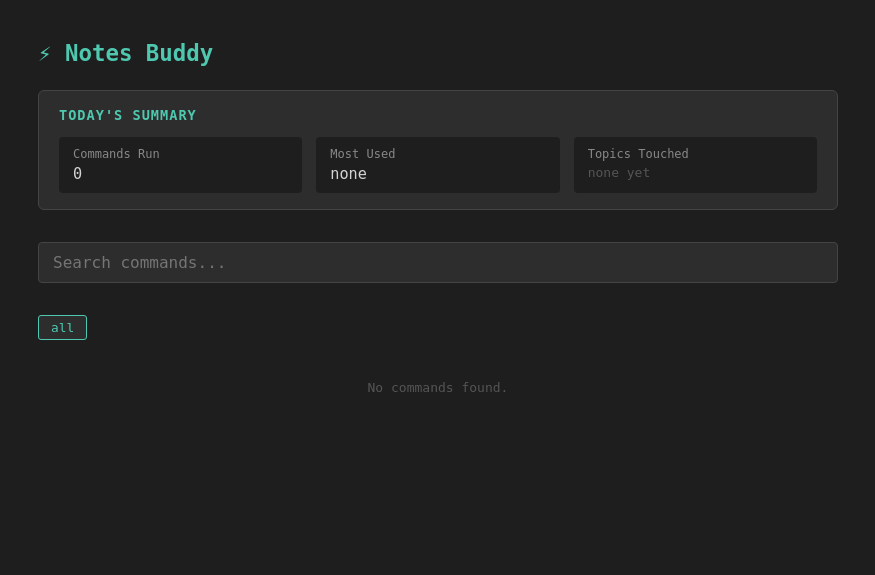
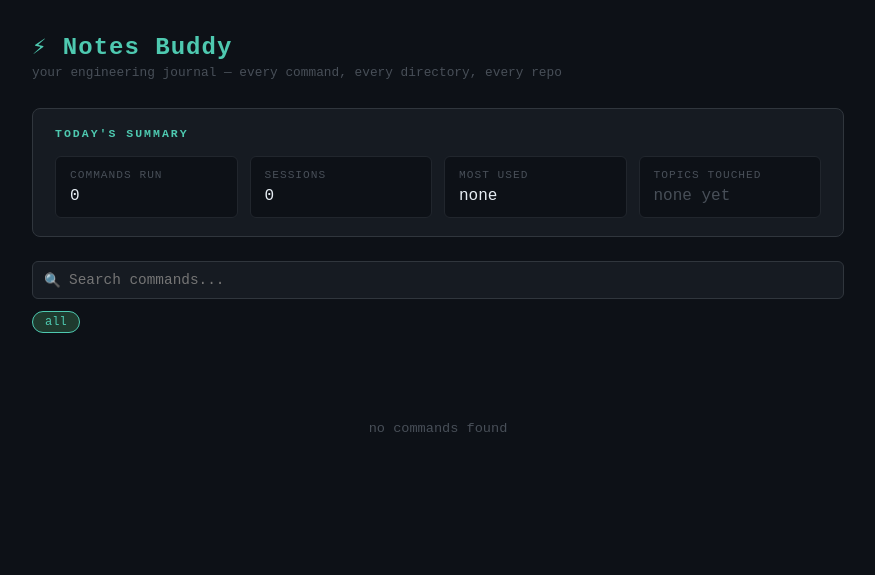
Before and after one commit to Mojojojo0222/notes_buddy, a Spring Boot app: page / in a window 1280 px wide. Shown: the top 575 px of the page, without its empty margins (202-1077 px from the left). Run offline with Spring Boot 4, Linux system fonts and the light colour scheme; data that the repository does not hold is empty.

Commit message:
Day 7: PostgreSQL migration + session detection + UI overhaul

```diff
--- a/src/main/java/com/notesbuddy/controller/CommandController.java
+++ b/src/main/java/com/notesbuddy/controller/CommandController.java
@@ -3,6 +3,7 @@ package com.notesbuddy.controller;
 import com.notesbuddy.model.Command;
 import com.notesbuddy.repository.CommandRepository;
 import com.notesbuddy.service.SummaryService;
+import com.notesbuddy.service.SessionService;
 import org.springframework.data.domain.Sort;
 import org.springframework.web.bind.annotation.GetMapping;
 import org.springframework.web.bind.annotation.RestController;
@@ -15,10 +16,12 @@ public class CommandController {
 
     private final CommandRepository repo;
     private final SummaryService summaryService;
+    private final SessionService sessionService;
 
-    public CommandController(CommandRepository repo, SummaryService summaryService) {
-        this.repo = repo;
+    public CommandController(CommandRepository repo, SummaryService summaryService, SessionService sessionService) {
+        this.repo           = repo;
         this.summaryService = summaryService;
+        this.sessionService = sessionService;
     }
 
     @GetMapping("/commands/all")
@@ -30,4 +33,9 @@ public class CommandController {
     public Map<String, Object> summary() {
         return summaryService.getDailySummary();
     }
+
+    @GetMapping("/sessions")
+    public List<Map<String, Object>> sessions() {
+        return sessionService.getSessionsWithCommands();
+    }
 }
--- a/src/main/java/com/notesbuddy/model/Command.java
+++ b/src/main/java/com/notesbuddy/model/Command.java
@@ -32,4 +32,5 @@ public class Command {
     public String getWorkingDir() { return workingDir; }
     public String getRepoName() { return repoName; }
     public LocalDateTime getSavedAt() { return savedAt; }
+    public void setSavedAt(LocalDateTime savedAt) { this.savedAt = savedAt; }
 }
--- a/src/main/java/com/notesbuddy/repository/CommandRepository.java
+++ b/src/main/java/com/notesbuddy/repository/CommandRepository.java
@@ -2,6 +2,8 @@ package com.notesbuddy.repository;
 
 import com.notesbuddy.model.Command;
 import org.springframework.data.jpa.repository.JpaRepository;
+import java.util.List;
 
 public interface CommandRepository extends JpaRepository<Command, Long> {
+    List<Command> findAllByOrderBySavedAtAsc();
 }
--- /dev/null
+++ b/src/main/java/com/notesbuddy/repository/SessionRepository.java
@@ -0,0 +1,6 @@
+package com.notesbuddy.repository;
+
+import com.notesbuddy.model.Session;
+import org.springframework.data.jpa.repository.JpaRepository;
+
+public interface SessionRepository extends JpaRepository<Session, Long> {}
--- a/src/main/resources/static/index.html
+++ b/src/main/resources/static/index.html
@@ -4,163 +4,181 @@
     <meta charset="UTF-8">
     <title>Notes Buddy</title>
     <style>
+        * { box-sizing: border-box; margin: 0; padding: 0; }
+
         body {
-            font-family: monospace;
-            background: #1e1e1e;
-            color: #d4d4d4;
-            max-width: 800px;
-            margin: 40px auto;
-            padding: 0 20px;
+            font-family: 'Courier New', monospace;
+            background: #0d1117;
+            color: #c9d1d9;
+            max-width: 860px;
+            margin: 0 auto;
+            padding: 32px 24px 80px;
         }
 
-        h1 {
-            color: #4ec9b0;
-            font-size: 1.4rem;
+        .header { margin-bottom: 28px; }
+        .header h1 { color: #4ec9b0; font-size: 1.5rem; font-weight: bold; letter-spacing: 1px; }
+        .header p  { color: #484f58; font-size: 0.8rem; margin-top: 4px; }
+
+        /* ── Summary ── */
+        .summary-box {
+            background: #161b22;
+            border: 1px solid #30363d;
+            border-radius: 8px;
+            padding: 18px 22px;
             margin-bottom: 24px;
         }
-
-        input {
-            width: 100%;
-            padding: 10px 14px;
-            background: #2d2d2d;
-            border: 1px solid #444;
-            color: #d4d4d4;
-            font-family: monospace;
-            font-size: 1rem;
-            border-radius: 4px;
-            box-sizing: border-box;
-            margin-bottom: 32px;
-            outline: none;
-        }
-
-        input:focus {
-            border-color: #4ec9b0;
-        }
-
-        .date-group {
-            margin-bottom: 28px;
-        }
-
-        .date-label {
-            color: #888;
-            font-size: 0.8rem;
-            text-transform: uppercase;
-            letter-spacing: 1px;
-            margin-bottom: 10px;
-            border-bottom: 1px solid #333;
-            padding-bottom: 6px;
-        }
-
-        .command-row {
-            display: flex;
-            flex-direction: column;
-            padding: 8px 0;
-            border-bottom: 1px solid #2a2a2a;
-        }
-
-        .command-top {
-            display: flex;
-            gap: 20px;
-        }
-
-        .time {
-            color: #888;
-            min-width: 55px;
-            font-size: 0.85rem;
-            padding-top: 1px;
-        }
-
-        .text {
-            color: #9cdcfe;
-        }
-
-        .workdir {
-            color: #555;
-            font-size: 0.78rem;
-            margin-left: 75px;  /* aligns under the command text, past the time column */
-            margin-top: 2px;
-        }
-
-        .summary-box {
-            background: #2d2d2d;
-            border: 1px solid #444;
-            border-radius: 6px;
-            padding: 16px 20px;
-            margin-bottom: 32px;
-        }
-
         .summary-box h2 {
             color: #4ec9b0;
-            font-size: 0.85rem;
+            font-size: 0.72rem;
             text-transform: uppercase;
-            letter-spacing: 1px;
-            margin: 0 0 14px 0;
+            letter-spacing: 2px;
+            margin-bottom: 16px;
         }
-
         .summary-grid {
             display: grid;
             grid-template-columns: repeat(auto-fit, minmax(160px, 1fr));
-            gap: 14px;
+            gap: 12px;
+        }
+        .stat {
+            background: #0d1117;
+            border: 1px solid #21262d;
+            border-radius: 6px;
+            padding: 12px 14px;
+        }
+        .stat-label { color: #484f58; font-size: 0.7rem; text-transform: uppercase; letter-spacing: 1px; margin-bottom: 6px; }
+        .stat-value { color: #e6edf3; font-size: 1rem; }
+        .topics     { display: flex; flex-wrap: wrap; gap: 5px; margin-top: 2px; }
+        .topic-tag  { background: #1f3a2e; color: #4ec9b0; border: 1px solid #2ea04326; padding: 2px 8px; border-radius: 12px; font-size: 0.72rem; }
+
+        /* ── Search + Filters ── */
+        .search-wrap { position: relative; margin-bottom: 12px; }
+        .search-wrap input {
+            width: 100%;
+            padding: 10px 14px 10px 36px;
+            background: #161b22;
+            border: 1px solid #30363d;
+            color: #c9d1d9;
+            font-family: 'Courier New', monospace;
+            font-size: 0.9rem;
+            border-radius: 6px;
+            outline: none;
+            transition: border-color 0.15s;
+        }
+        .search-wrap input:focus { border-color: #4ec9b0; }
+        .search-icon { position: absolute; left: 12px; top: 50%; transform: translateY(-50%); color: #484f58; font-size: 0.85rem; pointer-events: none; }
+
+        .filters { display: flex; flex-wrap: wrap; gap: 6px; margin-bottom: 28px; }
+        .filter-btn {
+            background: #161b22;
+            border: 1px solid #30363d;
+            color: #484f58;
+            font-family: 'Courier New', monospace;
+            font-size: 0.75rem;
+            padding: 3px 12px;
+            border-radius: 12px;
+            cursor: pointer;
+            transition: all 0.15s;
+        }
+        .filter-btn:hover  { border-color: #4ec9b0; color: #4ec9b0; }
+        .filter-btn.active { background: #1f3a2e; border-color: #4ec9b0; color: #4ec9b0; }
+
+        /* ── Session Card ── */
+        .session-card {
+            background: #161b22;
+            border: 1px solid #21262d;
+            border-radius: 8px;
+            margin-bottom: 16px;
+            overflow: hidden;
         }
 
-        .stat {
-            background: #1e1e1e;
-            border-radius: 4px;
-            padding: 10px 14px;
+        .session-header {
+            display: flex;
+            align-items: center;
+            justify-content: space-between;
+            padding: 14px 18px;
+            cursor: pointer;
+            user-select: none;
+            border-bottom: 1px solid #21262d;
+            transition: background 0.15s;
+        }
+        .session-header:hover { background: #1c2128; }
+
+        .session-left { display: flex; flex-direction: column; gap: 6px; }
+
+        .session-time {
+            color: #e6edf3;
+            font-size: 0.85rem;
         }
 
-        .stat-label {
-            color: #888;
-            font-size: 0.75rem;
-            margin-bottom: 4px;
+        .session-meta {
+            display: flex;
+            align-items: center;
+            gap: 12px;
+            flex-wrap: wrap;
         }
 
-        .stat-value {
-            color: #d4d4d4;
-            font-size: 0.95rem;
+        .session-stat {
+            color: #484f58;
+            font-size: 0.72rem;
         }
 
-        .topics {
-            display: flex;
-            flex-wrap: wrap;
-            gap: 6px;
-            margin-top: 4px;
+        .session-cats { display: flex; gap: 5px; flex-wrap: wrap; }
+
+        .session-toggle {
+            color: #484f58;
+            font-size: 0.8rem;
+            transition: transform 0.2s;
         }
+        .session-toggle.open { transform: rotate(180deg); }
 
-        .filters {
-            display: flex;
-            flex-wrap: wrap;
-            gap: 8px;
-            margin-bottom: 24px;
+        /* ── Command Row ── */
+        .session-commands { display: none; }
+        .session-commands.open { display: block; }
+
+        .command-row {
+            display: grid;
+            grid-template-columns: 52px 1fr;
+            gap: 0 16px;
+            padding: 9px 18px;
+            border-bottom: 1px solid #0d1117;
         }
+        .command-row:last-child { border-bottom: none; }
+        .command-row:hover { background: #1c2128; }
 
-        .filter-btn {
-            background: #2d2d2d;
-            border: 1px solid #444;
-            color: #888;
-            font-family: monospace;
-            font-size: 0.8rem;
-            padding: 4px 12px;
-            border-radius: 3px;
-            cursor: pointer;
-        }
+        .time { color: #484f58; font-size: 0.78rem; padding-top: 2px; white-space: nowrap; }
 
-        /* active = teal border + teal text */
-        .filter-btn.active {
-            border-color: #4ec9b0;
-            color: #4ec9b0;
-        }
+        .command-body  { display: flex; flex-direction: column; gap: 4px; min-width: 0; }
+        .command-main  { display: flex; align-items: center; gap: 10px; flex-wrap: wrap; }
+        .cmd-text      { color: #79c0ff; font-size: 0.88rem; word-break: break-all; }
 
-        .empty {
-            color: #555;
-            margin-top: 40px;
-            text-align: center;
-        }
+        .cat-badge      { font-size: 0.65rem; padding: 1px 7px; border-radius: 10px; white-space: nowrap; flex-shrink: 0; }
+        .cat-git        { background: #1a2e1a; color: #56d364; border: 1px solid #2ea04326; }
+        .cat-docker     { background: #0d2137; color: #58a6ff; border: 1px solid #1f6feb26; }
+        .cat-kubernetes { background: #1a1a2e; color: #a5a0ff; border: 1px solid #6e40c926; }
+        .cat-terraform  { background: #2e1a2e; color: #d2a8ff; border: 1px solid #8957e526; }
+        .cat-build      { background: #2e2a0d; color: #e3b341; border: 1px solid #9e6a0326; }
+        .cat-files      { background: #1a1a1a; color: #8b949e; border: 1px solid #30363d; }
+        .cat-network    { background: #2e1a1a; color: #ffa198; border: 1px solid #da363326; }
+        .cat-editor     { background: #1a2a2e; color: #76e3ea; border: 1px solid #1b7c8326; }
+        .cat-other      { background: #1a1a1a; color: #6e7681; border: 1px solid #21262d; }
+
+        .meta-row  { display: flex; gap: 14px; flex-wrap: wrap; }
+        .meta-item { color: #484f58; font-size: 0.72rem; display: flex; align-items: center; gap: 4px; }
+        .meta-item span { color: #6e7681; }
+
+        .empty { color: #484f58; text-align: center; padding: 60px 0; font-size: 0.85rem; }
+
+        ::-webkit-scrollbar { width: 6px; }
+        ::-webkit-scrollbar-track { background: #0d1117; }
+        ::-webkit-scrollbar-thumb { background: #30363d; border-radius: 3px; }
     </style>
 </head>
 <body>
 
-<h1>⚡ Notes Buddy</h1>
+<div class="header">
+    <h1>⚡ Notes Buddy</h1>
+    <p>your engineering journal — every command, every directory, every repo</p>
+</div>
 
 <div class="summary-box">
     <h2>Today's Summary</h2>
@@ -168,6 +186,10 @@
         <div class="stat">
             <div class="stat-label">Commands Run</div>
             <div class="stat-value" id="totalCommands">—</div>
+        </div>
+        <div class="stat">
+            <div class="stat-label">Sessions</div>
+            <div class="stat-value" id="totalSessions">—</div>
         </div>
         <div class="stat">
             <div class="stat-label">Most Used</div>
@@ -180,147 +202,167 @@
     </div>
 </div>
 
-<input type="text" id="search" placeholder="Search commands..." oninput="applyFilters()" />
+<div class="search-wrap">
+    <span class="search-icon">🔍</span>
+    <input type="text" id="search" placeholder="Search commands..." oninput="applyFilters()" />
+</div>
 
 <div class="filters" id="filters"></div>
 
 <div id="output"></div>
 
 <script>
-    let allCommands = [];
-    let activeFilters = new Set(); // tracks which category buttons are active
+    let allSessions = [];
+    let activeFilters = new Set();
 
     async function load() {
-        const res = await fetch('/commands/all');
-        allCommands = await res.json();
-        buildFilterButtons(); // build buttons from actual categories in data
-        applyFilters();       // render with current filter state
-        loadSummary();
-    }
+        const [sessRes, sumRes] = await Promise.all([fetch('/sessions'), fetch('/summary')]);
+        allSessions = await sessRes.json();
+        const summary = await sumRes.json();
 
-    function buildFilterButtons() {
-        // collect every unique category present in loaded commands
-        const categories = [...new Set(allCommands.map(c => c.category).filter(Boolean))].sort();
+        document.getElementById('totalCommands').textContent = summary.totalCommands;
+        document.getElementById('mostUsed').textContent      = summary.mostUsed;
 
-        const filtersEl = document.getElementById('filters');
+        // count today's sessions
+        const today = new Date().toLocaleDateString('en-CA');
+        const todaySessions = allSessions.filter(s => {
+            return new Date(s.startTime).toLocaleDateString('en-CA') === today;
+        });
+        document.getElementById('totalSessions').textContent = todaySessions.length;
 
-        // "all" button clears every active filter — always shown first
-        const clearBtn = `<button class="filter-btn ${activeFilters.size === 0 ? 'active' : ''}" onclick="clearFilters()">all</button>`;
+        const topicsEl = document.getElementById('topics');
+        topicsEl.innerHTML = summary.topicsTouched.length
+            ? summary.topicsTouched.map(t => `<span class="topic-tag">${escapeHtml(t)}</span>`).join('')
+            : '<span style="color:#484f58">none yet</span>';
 
-        const catBtns = categories.map(cat => {
-            const isActive = activeFilters.has(cat);
-            return `<button class="filter-btn ${isActive ? 'active' : ''}" onclick="toggleFilter('${cat}')">${cat}</button>`;
-        }).join('');
-
-        filtersEl.innerHTML = clearBtn + catBtns;
-    }
-
-    function clearFilters() {
-        activeFilters.clear();  // empty the Set — size becomes 0 → applyFilters shows everything
         buildFilterButtons();
         applyFilters();
     }
 
-    function toggleFilter(category) {
-        // if already active → remove it (deselect), else add it
-        if (activeFilters.has(category)) {
-            activeFilters.delete(category);
-        } else {
-            activeFilters.add(category);
-        }
-        buildFilterButtons(); // re-render buttons so active state updates
-        applyFilters();
+    function buildFilterButtons() {
+        const cats = new Set();
+        allSessions.forEach(s => (s.categories || []).forEach(c => cats.add(c)));
+        const sorted = [...cats].sort();
+
+        const filtersEl = document.getElementById('filters');
+        const clearBtn  = `<button class="filter-btn ${activeFilters.size === 0 ? 'active' : ''}" onclick="clearFilters()">all</button>`;
+        const catBtns   = sorted.map(cat =>
+            `<button class="filter-btn ${activeFilters.has(cat) ? 'active' : ''}" onclick="toggleFilter('${cat}')">${cat}</button>`
+        ).join('');
+        filtersEl.innerHTML = clearBtn + catBtns;
     }
 
-    // single source of truth for filtering — always combines search + category filters
+    function clearFilters()       { activeFilters.clear(); buildFilterButtons(); applyFilters(); }
+    function toggleFilter(cat)    { activeFilters.has(cat) ? activeFilters.delete(cat) : activeFilters.add(cat); buildFilterButtons(); applyFilters(); }
+
     function applyFilters() {
         const query = document.getElementById('search').value.toLowerCase();
 
-        const filtered = allCommands.filter(c => {
-            const matchesSearch = c.text.toLowerCase().includes(query);
-            // if no filters active → show all, else command must match one of active filters
-            const matchesCategory = activeFilters.size === 0 || activeFilters.has(c.category);
-            return matchesSearch && matchesCategory;
-        });
+        const filtered = allSessions.map(session => {
+            // filter commands inside session by search + category
+            const cmds = session.commands.filter(c => {
+                const matchSearch = c.text.toLowerCase().includes(query);
+                const matchCat    = activeFilters.size === 0 || activeFilters.has(c.category);
+                return matchSearch && matchCat;
+            });
+            return { ...session, commands: cmds };
+        }).filter(s => s.commands.length > 0);
 
         render(filtered);
     }
 
-    async function loadSummary() {
-        const res = await fetch('/summary');
-        const data = await res.json();
-
-        document.getElementById('totalCommands').textContent = data.totalCommands;
-        document.getElementById('mostUsed').textContent = data.mostUsed;
-
-        const topicsEl = document.getElementById('topics');
-        topicsEl.innerHTML = data.topicsTouched.length
-            ? data.topicsTouched.map(t => `<span class="topic-tag">${t}</span>`).join('')
-            : '<span style="color:#555">none yet</span>';
-    }
-
-
-
-    function render(commands) {
+    function render(sessions) {
         const output = document.getElementById('output');
 
-        if (commands.length === 0) {
-            output.innerHTML = '<div class="empty">No commands found.</div>';
+        if (sessions.length === 0) {
+            output.innerHTML = '<div class="empty">no commands found</div>';
             return;
         }
 
-        // group commands by date
-        const groups = {};
-        for (const cmd of commands) {
-            const date = cmd.savedAt.split('T')[0]; // "2026-06-27T01:02" → "2026-06-27"
-            if (!groups[date]) groups[date] = [];
-            groups[date].push(cmd);
-        }
+        let html = '';
+        sessions.forEach((session, idx) => {
+            const start    = new Date(session.startTime);
+            const end      = new Date(session.endTime);
+            const startStr = fmt(start);
+            const endStr   = fmt(end);
+            const dur      = formatDuration(session.durationMins);
+            const dateStr  = start.toLocaleDateString('en-US', { weekday: 'short', month: 'short', day: 'numeric' });
 
-        let html = '';
-        // show newest date first
-        for (const date of Object.keys(groups).sort().reverse()) {
-            html += `<div class="date-group">`;
-            html += `<div class="date-label">${formatDate(date)}</div>`;
+            const catBadges = (session.categories || [])
+                .map(c => `<span class="cat-badge cat-${c}">${c}</span>`).join('');
 
-            // show newest command first within each day
-            for (const cmd of groups[date].reverse()) {
-                const time = cmd.savedAt.split('T')[1].substring(0, 5);
-                const dir = cmd.workingDir && cmd.workingDir !== 'unknown'
-                    ? `<div class="workdir">📁 ${escapeHtml(cmd.workingDir)}</div>`
-                    : '';
-                const repo = cmd.repoName && cmd.repoName !== 'none'
-                    ? `<div class="workdir">🔀 ${escapeHtml(cmd.repoName)}</div>`
-                    : '';
+            html += `
+            <div class="session-card">
+                <div class="session-header" onclick="toggleSession(${idx})">
+                    <div class="session-left">
+                        <div class="session-time">${dateStr} &nbsp;·&nbsp; ${startStr} → ${endStr} &nbsp;·&nbsp; ${dur}</div>
+                        <div class="session-meta">
+                            <span class="session-stat">${session.commands.length} commands</span>
+                            <div class="session-cats">${catBadges}</div>
+                        </div>
+                    </div>
+                    <span class="session-toggle" id="toggle-${idx}">▼</span>
+                </div>
+                <div class="session-commands" id="cmds-${idx}">`;
+
+            for (const cmd of session.commands) {
+                const t     = fmt(new Date(cmd.savedAt));
+                const cat   = cmd.category || 'other';
+                const badge = `<span class="cat-badge cat-${cat}">${cat}</span>`;
+
+                const dirPart  = cmd.workingDir && cmd.workingDir !== 'unknown'
+                    ? `<span class="meta-item">📁 <span>${escapeHtml(cmd.workingDir)}</span></span>` : '';
+                const repoPart = cmd.repoName && cmd.repoName !== 'none'
+                    ? `<span class="meta-item">🔀 <span>${escapeHtml(cmd.repoName)}</span></span>` : '';
+                const metaRow  = (dirPart || repoPart) ? `<div class="meta-row">${dirPart}${repoPart}</div>` : '';
+
                 html += `
-                    <div class="command-row">
-                        <div class="command-top">
-                            <span class="time">${time}</span>
-                            <span class="text">${escapeHtml(cmd.text)}</span>
+                <div class="command-row">
+                    <span class="time">${t}</span>
+                    <div class="command-body">
+                        <div class="command-main">
+                            <span class="cmd-text">${escapeHtml(cmd.text)}</span>
+                            ${badge}
                         </div>
-                        ${dir}${repo}
-                    </div>`;
+                        ${metaRow}
+                    </div>
+                </div>`;
             }
 
-            html += `</div>`;
-        }
+            html += `</div></div>`;
+        });
 
         output.innerHTML = html;
+
+        // auto-expand the first (most recent) session
+        toggleSession(0);
     }
 
-    function formatDate(dateStr) {
-        const d = new Date(dateStr);
-        return d.toLocaleDateString('en-US', { weekday: 'long', year: 'numeric', month: 'long', day: 'numeric' });
+    function toggleSession(idx) {
+        const cmds   = document.getElementById(`cmds-${idx}`);
+        const toggle = document.getElementById(`toggle-${idx}`);
+        if (!cmds) return;
+        cmds.classList.toggle('open');
+        toggle.classList.toggle('open');
     }
 
-    // prevents XSS — if a command contains <script> it won't execute in the browser
+    function fmt(date) {
+        return date.toLocaleTimeString('en-US', { hour: '2-digit', minute: '2-digit', hour12: false });
+    }
+
+    function formatDuration(mins) {
+        if (mins < 1)  return '< 1 min';
+        if (mins < 60) return `${mins}m`;
+        const h = Math.floor(mins / 60);
+        const m = mins % 60;
+        return m > 0 ? `${h}h ${m}m` : `${h}h`;
+    }
+
     function escapeHtml(text) {
-        return text.replace(/&/g, '&amp;').replace(/</g, '&lt;').replace(/>/g, '&gt;');
+        return String(text).replace(/&/g, '&amp;').replace(/</g, '&lt;').replace(/>/g, '&gt;');
     }
 
     load();
-
-    // auto-refresh every 15 seconds so new commands appear without manual reload
     setInterval(load, 15000);
 </script>
 
```
Also changed, not shown: docker-compose.yml (added, +35 -0 lines), pom.xml (+4 -3 lines), src/main/java/com/notesbuddy/model/Session.java (added, +32 -0 lines), src/main/java/com/notesbuddy/service/HistoryWatcher.java (+27 -7 lines), src/main/java/com/notesbuddy/service/SessionService.java (added, +83 -0 lines), src/main/resources/application.properties (+8 -7 lines), 2 other files.
